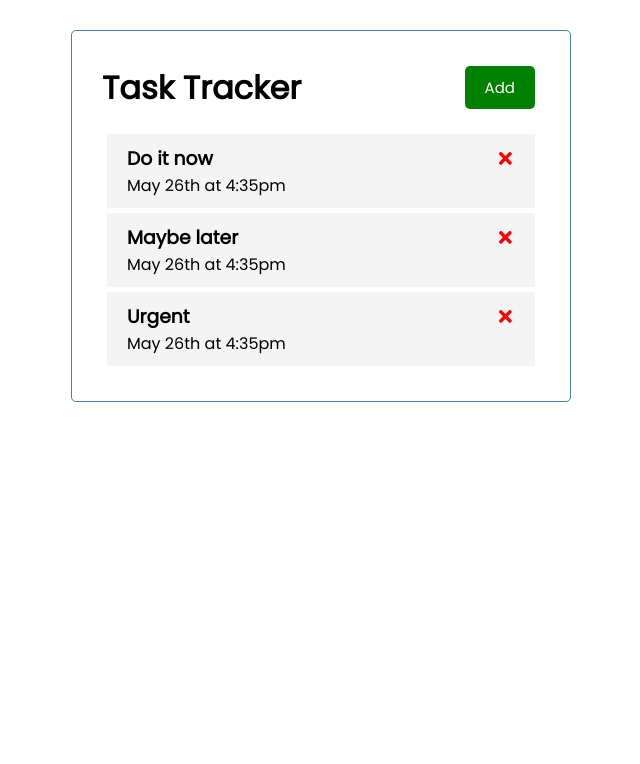
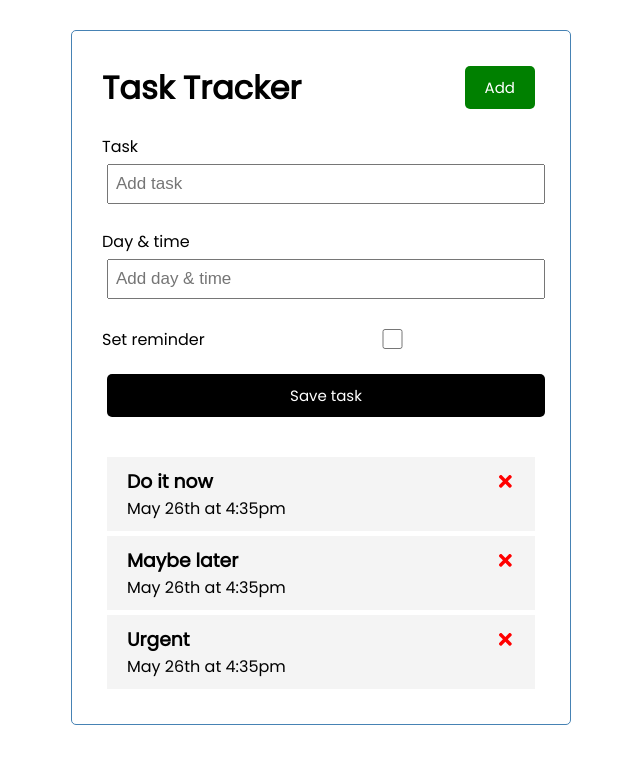
Before and after one commit to Biggsen/react-task-tracker, a React (Create React App) app: page / in a window 1280 px wide. Shown: the top 764 px of the page, without its empty margins (319-959 px from the left). Built offline with nearby package versions, Linux system fonts and the light colour scheme.

Commit message:
AddTask component

```diff
--- a/src/App.js
+++ b/src/App.js
@@ -1,6 +1,7 @@
 import { useState } from 'react'
 import Header from './components/Header'
 import Tasks from './components/Tasks'
+import AddTask from './components/AddTask'
 
 const App = () => {
     const [tasks, setTasks] = useState(
@@ -41,6 +42,7 @@
     return (
         <div className="container">
             <Header />
+            <AddTask />
             { tasks.length > 0 ? (
                 <Tasks tasks={tasks} onDelete={deleteTask} onToggle={toggleReminder} />
             ) : (
--- /dev/null
+++ b/src/components/AddTask.js
@@ -0,0 +1,28 @@
+import { useState } from 'react'
+
+const AddTask = () => {
+    const [ text, setText ] = useState('')
+    const [ day, setDay ] = useState('')
+    const [ reminder, setReminder ] = useState('')
+
+    return (
+        <form className="add-form">
+            <div className="form-control">
+                <label htmlFor="task">Task</label>
+                <input type="text" name="task" id="task" placeholder="Add task" value={text} onChange={(e) => setText(e.target.value)} />
+            </div>
+            <div className="form-control">
+                <label htmlFor="daytime">Day & time</label>
+                <input type="text" name="daytime" id="daytime" placeholder="Add day & time" value={day} onChange={(e) => setDay(e.target.value)} />
+            </div>
+            <div className="form-control form-control-check">
+                <label htmlFor="reminder">Set reminder</label>
+                <input type="checkbox" name="reminder" id="reminder" value={reminder} onChange={(e) => setReminder(e.currentTarget.checked)} />
+            </div>
+
+            <input type="submit" value="Save task" className="btn btn-block" />
+        </form>
+    )
+}
+
+export default AddTask
```
